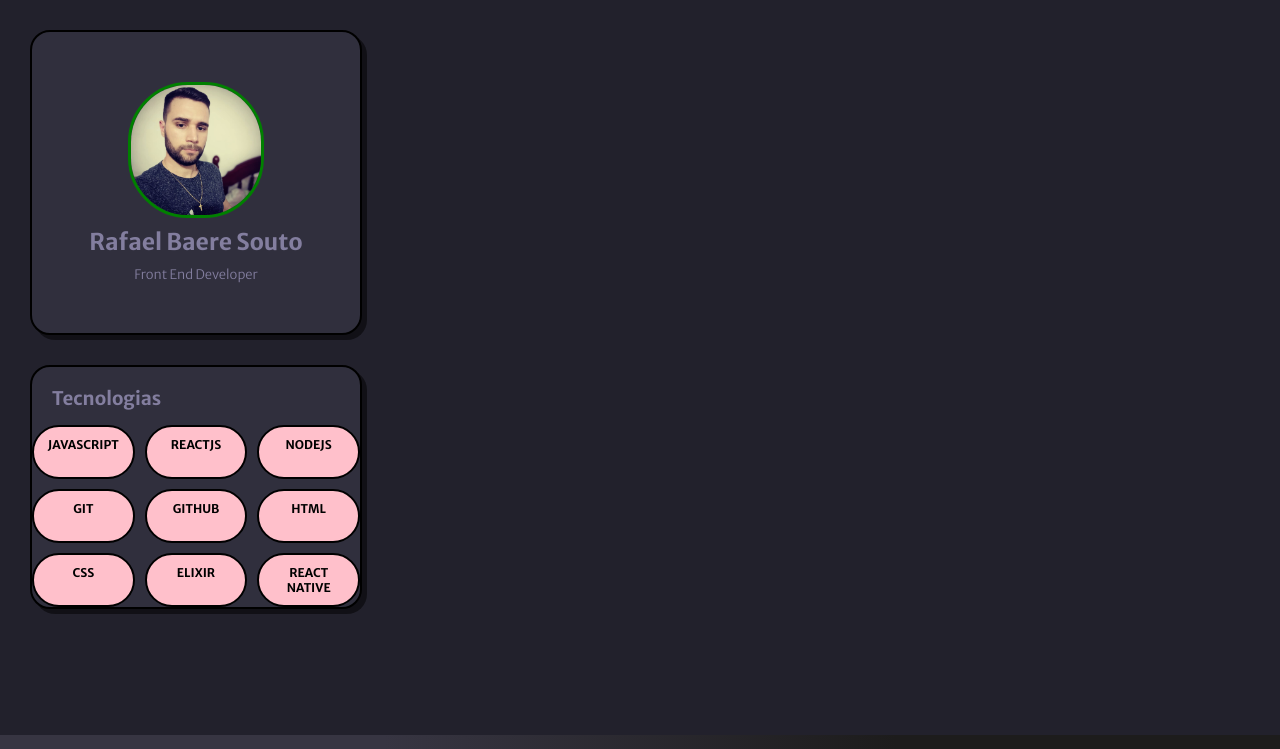
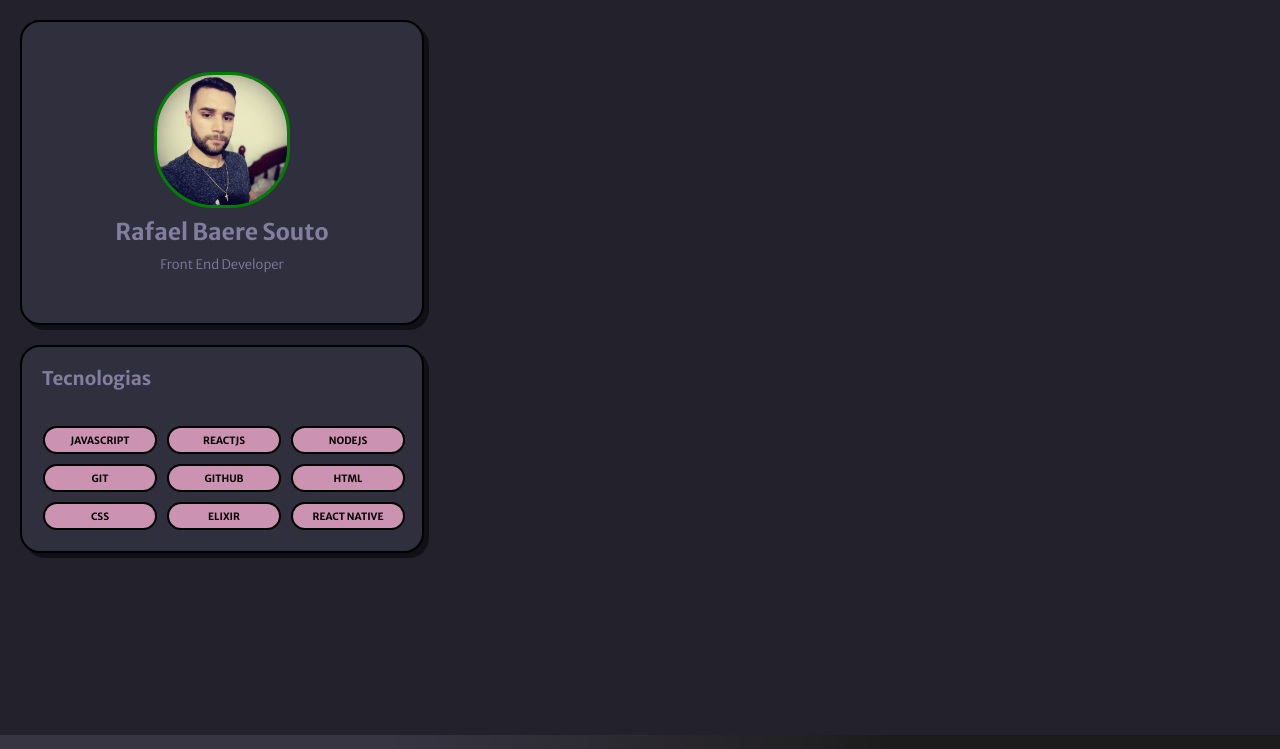
Before and after one commit to Fatudo/portifolio-rapaziada, a plain HTML site: page index.html in a window 1280 px wide. Shown: the top 749 px of the page. Drawn offline with Linux system fonts and the light colour scheme.

Commit message:
Update style.css

```diff
--- a/css/style.css
+++ b/css/style.css
@@ -11,8 +11,8 @@ body {
 }
 
 .cartao {
-    margin: 30px;
-    width: 328px;
+    margin: 20px;
+    width: 400px;
     background: #302F3D;
     border-radius: 20px;
     border: solid 2px black;
@@ -112,17 +112,22 @@ body {
     grid-template-rows: 1fr 1fr 1fr;
     grid-gap: 10px;
     align-content: center;
+    margin: 16px;
+    padding: 5px;
 }
 
 #tecnologias li {
 
     display: flex;
     justify-content: center;
-    padding: 10px;
+    align-items: center;
+    padding: 0px 15px 0px 15px;
+    height: 24px;
+    width: 80px;
     color: black;
     font-weight: bold;
-    font-size: 12px;
-    background-color: pink;
+    font-size: 10px;
+    background-color: #CB92B1;
     border: solid 2px black;
     border-radius: 50px;
     text-align: center;
```
